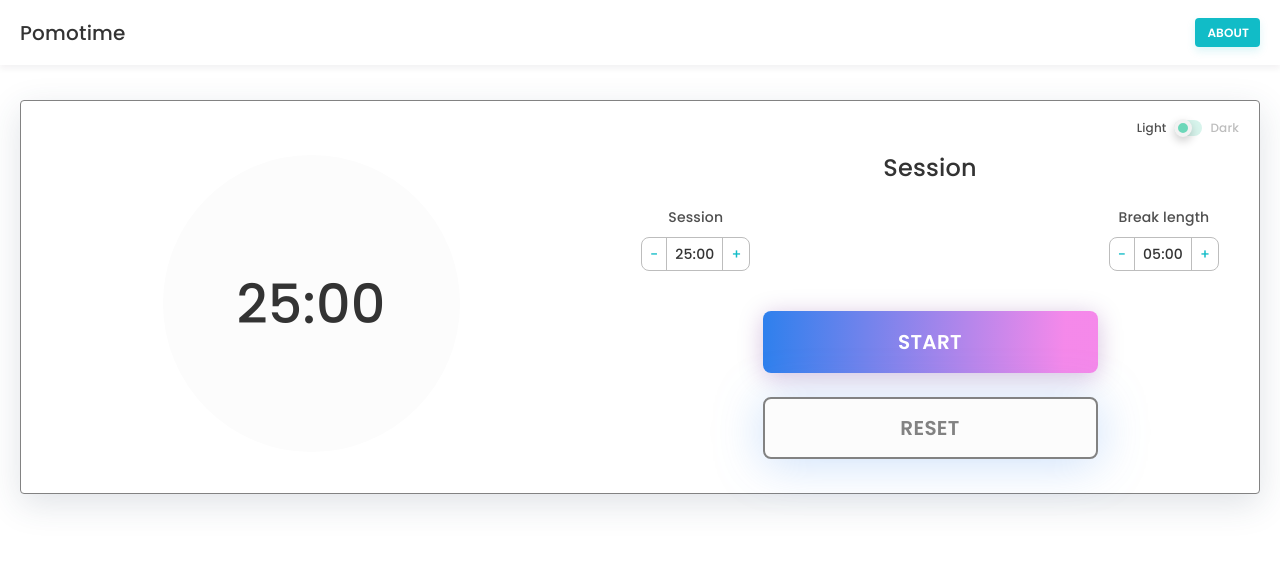
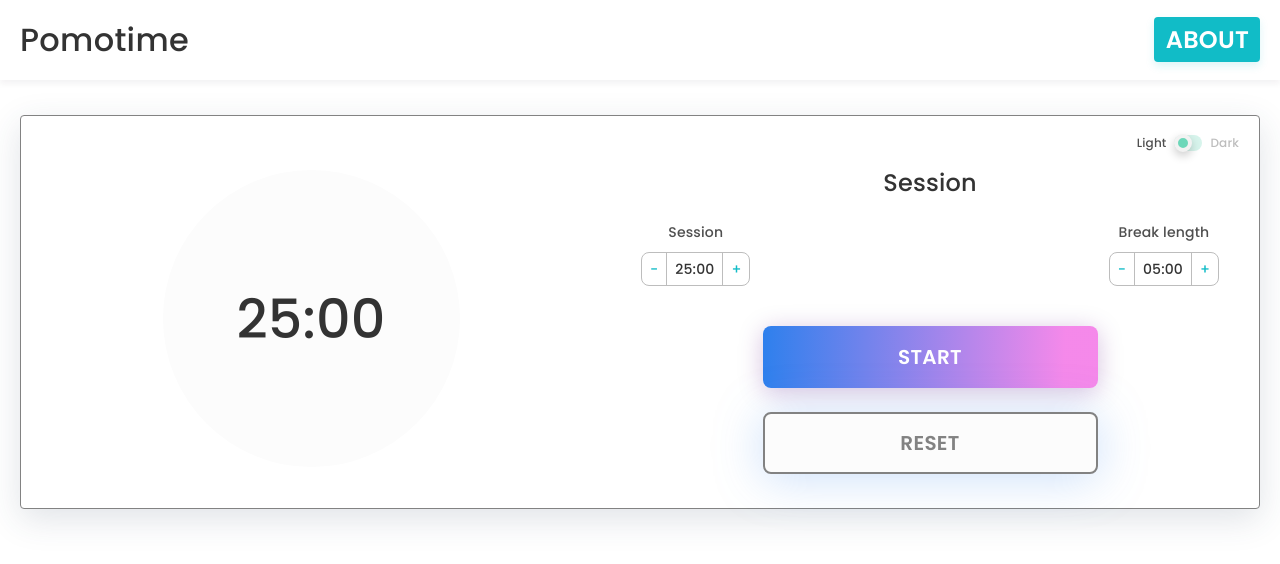
Before and after one commit to cristianCeamatu/assist-pomodoro, a React (Create React App) app: page / in a window 1280 px wide. Shown: the top 564 px of the page. Built offline with nearby package versions, Linux system fonts and the light colour scheme.

Commit message:
design/Navbar styles for PC version

```diff
--- a/src/layout/Navbar.styled.js
+++ b/src/layout/Navbar.styled.js
@@ -42,4 +42,16 @@ export const Nav = styled.nav`
     text-transform: uppercase;
     padding: 6px 11px 6px 12px;
   }
+
+  @media screen and (min-width: 992px) {
+    .nav-brand {
+      font-size: 32px;
+      line-height: 32px;
+    }
+
+    ul li a {
+      font-size: 24px;
+      line-height: 26px;
+    }
+  }
 `;
```
Also changed, not shown: 1 other file (tests, documents, lock files or other folders).
